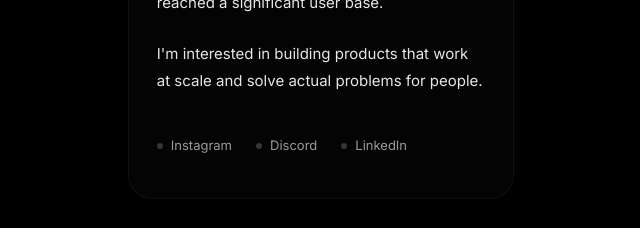
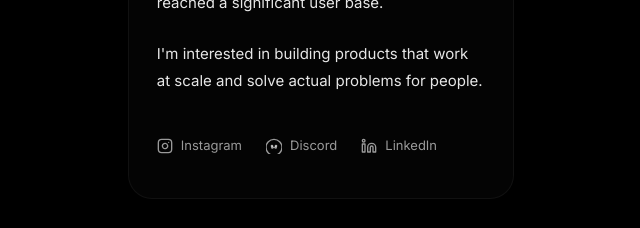
Before and after one commit to Ninja-69/portfolionew, a React (Vite) app: page / in a window 1280 px wide. Shown: the part 1540-1768 px from the top of the page, without its empty margins (319-959 px from the left). Built offline with nearby package versions, Linux system fonts and the light colour scheme; a web font is replaced by a local one.

Commit message:
Upgrade AboutSection social links with branded SVG icons

```diff
--- a/components/AboutSection.tsx
+++ b/components/AboutSection.tsx
@@ -24,15 +24,27 @@ export const AboutSection: React.FC = () => {
 
           <div className="pt-4 flex flex-row flex-wrap gap-x-6 gap-y-3">
             <a href="https://instagram.com/ninjaxhustlerr" target="_blank" rel="noopener noreferrer" className="text-[13px] text-white/60 hover:text-white transition-colors flex items-center gap-2">
-              <span className="w-1.5 h-1.5 rounded-full bg-white/20"></span>
+              <svg className="w-4 h-4" viewBox="0 0 24 24" fill="none" stroke="currentColor" strokeWidth="2" strokeLinecap="round" strokeLinejoin="round">
+                <rect x="2" y="2" width="20" height="20" rx="5" ry="5" />
+                <path d="M16 11.37A4 4 0 1 1 12.63 8 4 4 0 0 1 16 11.37z" />
+                <line x1="17.5" y1="6.5" x2="17.51" y2="6.5" />
+              </svg>
               Instagram
             </a>
             <a href="https://discord.gg/ninja" target="_blank" rel="noopener noreferrer" className="text-[13px] text-white/60 hover:text-white transition-colors flex items-center gap-2">
-              <span className="w-1.5 h-1.5 rounded-full bg-white/20"></span>
+              <svg className="w-4 h-4" viewBox="0 0 24 24" fill="none" stroke="currentColor" strokeWidth="2" strokeLinecap="round" strokeLinejoin="round">
+                <circle cx="9" cy="12" r="1" />
+                <circle cx="15" cy="12" r="1" />
+                <path d="M9 12c0 1.1.9 2 2 2h2c1.1 0 2-.9 2-2M8.5 14.5c.5.5 1.5.5 2 0M13.5 14.5c.5.5 1.5.5 2 0M12 2c6.6 0 12 5.4 12 12s-5.4 12-12 12S0 20.6 0 14 5.4 2 12 2z" />
+              </svg>
               Discord
             </a>
             <a href="https://linkedin.com/in/adilsiddiqui" target="_blank" rel="noopener noreferrer" className="text-[13px] text-white/60 hover:text-white transition-colors flex items-center gap-2">
-              <span className="w-1.5 h-1.5 rounded-full bg-white/20"></span>
+              <svg className="w-4 h-4" viewBox="0 0 24 24" fill="none" stroke="currentColor" strokeWidth="2" strokeLinecap="round" strokeLinejoin="round">
+                <path d="M16 8a6 6 0 0 1 6 6v7h-4v-7a2 2 0 0 0-2-2 2 2 0 0 0-2 2v7h-4v-7a6 6 0 0 1 6-6z" />
+                <rect x="2" y="9" width="4" height="12" />
+                <circle cx="4" cy="4" r="2" />
+              </svg>
               LinkedIn
             </a>
           </div>
```
